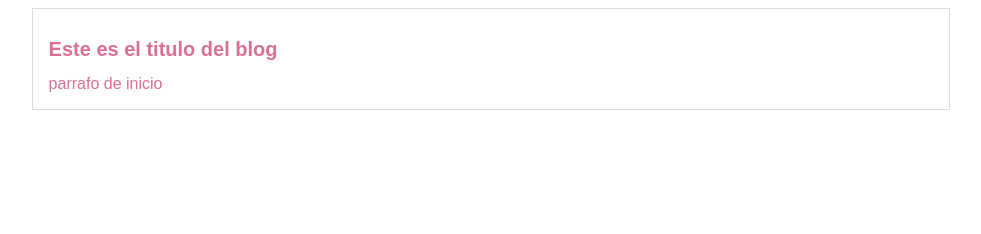
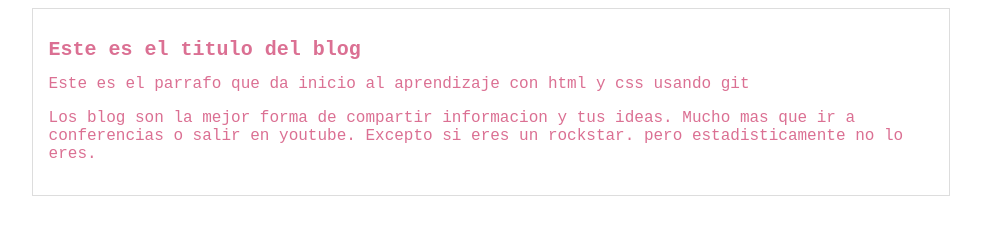
Before and after one commit to NBuitragoDevp/hyperblog, a plain HTML site: page index.html in a window 1280 px wide. Shown: the whole page, without its empty margins (149-1130 px from the left). Drawn offline with Linux system fonts and the light colour scheme.

Commit message:
Agregado el contenido adicional del blog y una mejor tipografia

```diff
--- a/estilos.css/estilos.css
+++ b/estilos.css/estilos.css
@@ -1,7 +1,7 @@
 body{
     color: palevioletred;
     text-align: center;
-    font-family: Arial, Helvetica, sans-serif;
+    font-family: 'Courier New', Courier, monospace;
 }
 #container{
     width: 70%;
--- a/index.html
+++ b/index.html
@@ -7,7 +7,9 @@
         <div id="container" >
             <div id="post" >
                 <h1>Este es el titulo del blog </h1>
-                <a>parrafo de inicio</a>
+                <a>Este es el parrafo que da inicio al aprendizaje con html y css usando git</a>
+                <p>Los blog son la mejor forma de compartir informacion y tus ideas. Mucho mas que ir a conferencias o salir en youtube. Excepto si eres un rockstar. pero estadisticamente no lo eres.</p>
+
             </div>
         </div>
 
```
